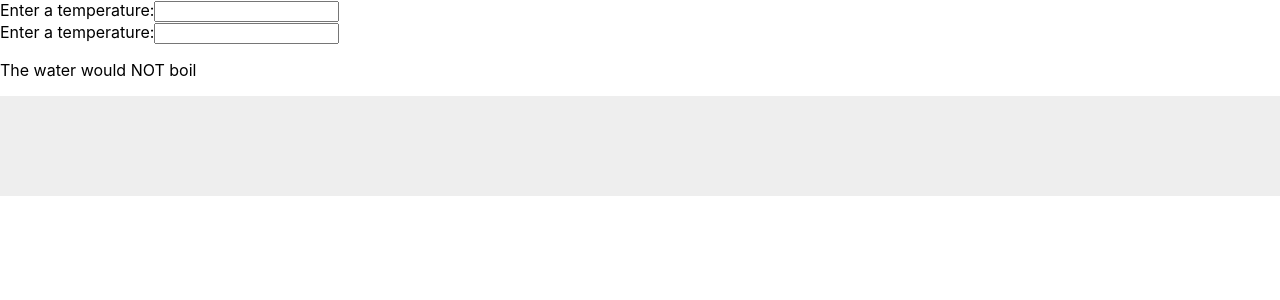
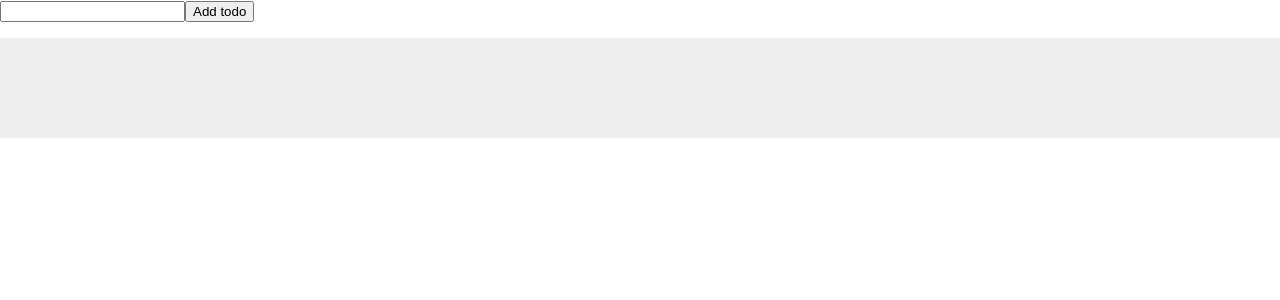
Before and after one commit to AaronWoods/ReactJS, a React (Create React App) app in the folder my-app/: page / in a window 1280 px wide. Shown: the top 300 px of the page. Built offline with nearby package versions, Linux system fonts and the light colour scheme.

Commit message:
Reducers - State management of todos Part 1

```diff
--- /dev/null
+++ b/my-app/src/actions/TodoActions.ts
@@ -0,0 +1,32 @@
+export enum ActionTypes{
+    ADD_TODO='add_todo'
+}
+
+export interface Todo{
+    id:number,
+    name:string,
+    completed:boolean
+}
+
+// action creators
+export interface AddTodoAction {
+    type:ActionTypes.ADD_TODO
+    payload: {todo:Todo}
+}
+
+let nextTodoId = 0;
+export const addTodo = (name:string) : AddTodoAction => {
+    return {
+        type: ActionTypes.ADD_TODO,
+        payload: {
+            todo:{
+                id: nextTodoId++,
+                name:name,
+                completed:false
+            }
+        }
+    }
+}
+
+// union type
+export type Action = AddTodoAction
--- /dev/null
+++ b/my-app/src/components/container/AddTodoContainer.tsx
@@ -0,0 +1,8 @@
+import { connect } from "react-redux";
+import { addTodo } from "../../actions/TodoActions";
+import { AddTodo } from "../presentational/AddTodo";
+
+
+export const AddToContainer = connect(null, {
+    handleSubmit:addTodo
+})(AddTodo)
--- /dev/null
+++ b/my-app/src/components/container/TodoListContainer.tsx
@@ -0,0 +1,11 @@
+import { connect } from "react-redux";
+import { TodoList } from "../presentational/TodoList";
+import { State } from "../../reducers/TodoReducers";
+
+const mapStateToProps = (state:State) => {
+    return{
+        todos: state.todos
+    }
+}
+
+export const TodoListContainer = connect(mapStateToProps, null)(TodoList);
--- /dev/null
+++ b/my-app/src/components/presentational/AddTodo.tsx
@@ -0,0 +1,27 @@
+import React from 'react';
+
+interface Props{
+    handleSubmit: (value:string) => void
+}
+
+export const AddTodo = (props:Props) : JSX.Element => {
+
+    let input:HTMLInputElement;
+    return (
+        <div>
+            <form onSubmit= {e => {
+                e.preventDefault();
+                if(!input.value.trim()){
+                    return;
+                }
+
+                //dispatch a Redux action creators
+                props.handleSubmit(input.value);
+                input.value='';
+            }}>
+                <input ref={ ( node:HTMLInputElement ) => input = node } />
+                <button type="submit">Add todo</button>
+            </form>
+        </div>
+    )
+}
--- /dev/null
+++ b/my-app/src/components/presentational/App.tsx
@@ -0,0 +1,10 @@
+import React from 'react';
+import { AddTodo } from './AddTodo';
+import { AddToContainer } from '../container/AddTodoContainer';
+import { TodoListContainer } from '../container/TodoListContainer';
+export const App = () : JSX.Element => (
+    <div>
+        <AddToContainer/>
+        <TodoListContainer />
+    </div>
+)
--- /dev/null
+++ b/my-app/src/components/presentational/TodoItem.tsx
@@ -0,0 +1,9 @@
+import React from 'react';
+export const TodoItem:React.FC<{name:string}> = props => {
+
+    return (
+        <li>
+            {props.name}
+        </li>
+    )
+}
--- /dev/null
+++ b/my-app/src/components/presentational/TodoList.tsx
@@ -0,0 +1,17 @@
+import React from 'react';
+import { TodoItem } from "./TodoItem";
+import { Todo } from "../../actions/TodoActions";
+
+export const TodoList:React.FC<{todos:any}> = props => {
+
+    return (
+        <ul>
+            {props.todos.todos.map(( todo: Todo ) => (
+                <TodoItem
+                    key={todo.id}
+                    name={todo.name}
+                />
+            ))}
+        </ul>
+    )
+}
--- a/my-app/src/index.tsx
+++ b/my-app/src/index.tsx
@@ -2,123 +2,21 @@ import React from 'react';
 import ReactDOM from 'react-dom';
 import './index.css';
 
+import { App } from './components/presentational/App';
 import * as serviceWorker from './serviceWorker';
+import { createStore } from 'redux';
+import { todoApp } from './reducers/TodoReducers';
+import { Provider } from 'react-redux';
 
-// lift the state up: where to declare the state
-function PrintOutcome(props:{celcius:number}) {
-    if (props.celcius >100) {
-        return <p>The water will boil</p>
-    }
+// Entry Point: we create a store, a Redux object responsible for invoking the reducers
+let store = createStore(todoApp);
 
-    return <p>The water would NOT boil</p>
-}
-
-interface ITemperatureInput{
-    scale:string;
-    temperature:string;
-    onTemperatureChange:(t:string) => void;
-}
-
-class TemperatureInp extends React.Component<ITemperatureInput>{
-
-    constructor(props:ITemperatureInput){
-        super(props);
-        this.state = { temperature: "" };
-        this.handleChange = this.handleChange.bind(this);
-    }
-
-    handleChange(e:any){
-        this.props.onTemperatureChange(e.target.value);
-    }
-
-    render(){
-        const temperature = this.props.temperature;
-        const scale = this.props.scale;
-
-        return (
-            <div>
-                Enter a temperature:
-                <input value={temperature} onChange={this.handleChange}/>
-
-            </div>
-        )
-    }
-}
-
-function toCelcius(fahr:number) {
-    return fahr*2;
-}
-
-function toFahr(celcius:number) {
-    return celcius/2;
-}
-
-function tryConvert(temperature:string, convert:(n:number) => number) {
-    const input = parseFloat(temperature);
-
-    if(Number.isNaN(input)){
-        return '';
-    }
-
-    return convert(input);
-}
-
-// We declare the parent component Calculator ready to share the state
-class Calculator extends React.Component<any, {temperature:string, scale:string}>{
-    constructor(props:any){
-        super(props);
-
-        this.handleFahrChange = this.handleFahrChange.bind(this);
-        this.handleCelciusChange = this.handleCelciusChange.bind(this);
-
-        this.state = {temperature:'', scale:'c'}
-
-
-    }
-
-    handleFahrChange(temperature:string){
-           this.setState({scale:'c', temperature})
-    }
-
-    handleCelciusChange(temperature:string){
-        this.setState({scale:'f', temperature})
-    }
-
-    render(){
-
-        const temperature = this.state.temperature;
-        const scale = this.state.scale;
-
-        const celcius = scale === 'c' ? tryConvert(temperature, toFahr) : temperature;
-        const fahr = scale === 'f' ? tryConvert(temperature, toCelcius) : temperature;
-
-        return (
-            <div>
-                <TemperatureInp
-                    scale='c'
-                    temperature={celcius.toString()}
-                    onTemperatureChange={this.handleCelciusChange}
-                />
-
-                <TemperatureInp
-                    scale='f'
-                    temperature={fahr.toString()}
-                    onTemperatureChange={this.handleFahrChange}
-                />
-
-
-                <PrintOutcome
-                    celcius={parseFloat(celcius.toString())} />
-
-            </div>
-        )
-    }
-}
+console.log(store.getState());
 
 ReactDOM.render(
-    <div>
-        <Calculator />
-    </div>,
+    <Provider store={store}>
+        <App />
+    </Provider>,
 document.getElementById('root'));
 
 // If you want your app to work offline and load faster, you can change
--- /dev/null
+++ b/my-app/src/reducers/TodoReducers.ts
@@ -0,0 +1,29 @@
+import { Action, Todo, ActionTypes } from "../actions/TodoActions";
+import { combineReducers } from "redux";
+
+export interface State {
+    todos:Todo[]
+}
+
+const initialState:State = {
+    todos:[]
+}
+
+// reducers
+export const todosAction = (state:State=initialState, action:Action) => {
+    switch(action.type){
+        case ActionTypes.ADD_TODO:{
+            const todo = action.payload.todo;
+
+            return {
+                ...state,
+                todos: [ ...state.todos, todo]
+            }
+        }
+
+        default:
+            return state;
+    }
+}
+
+export const todoApp = combineReducers( { todos: todosAction });
```
